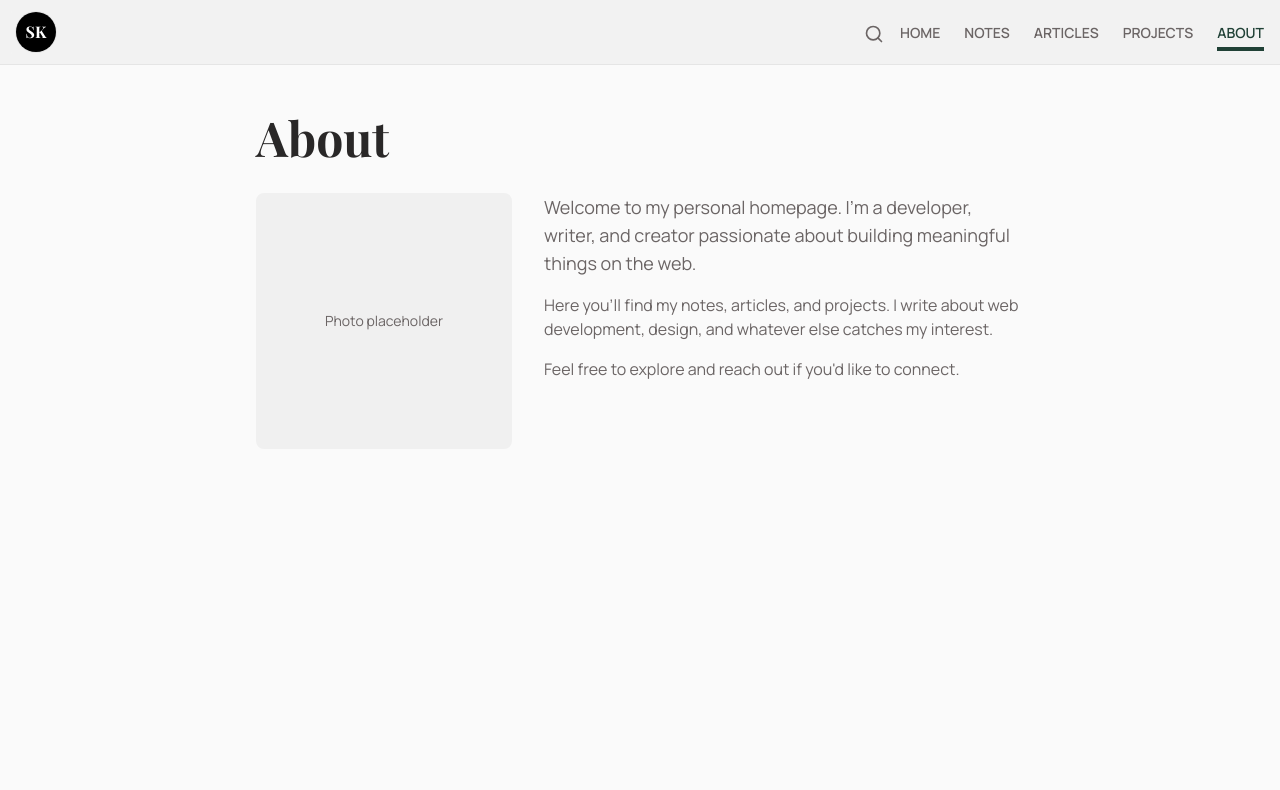
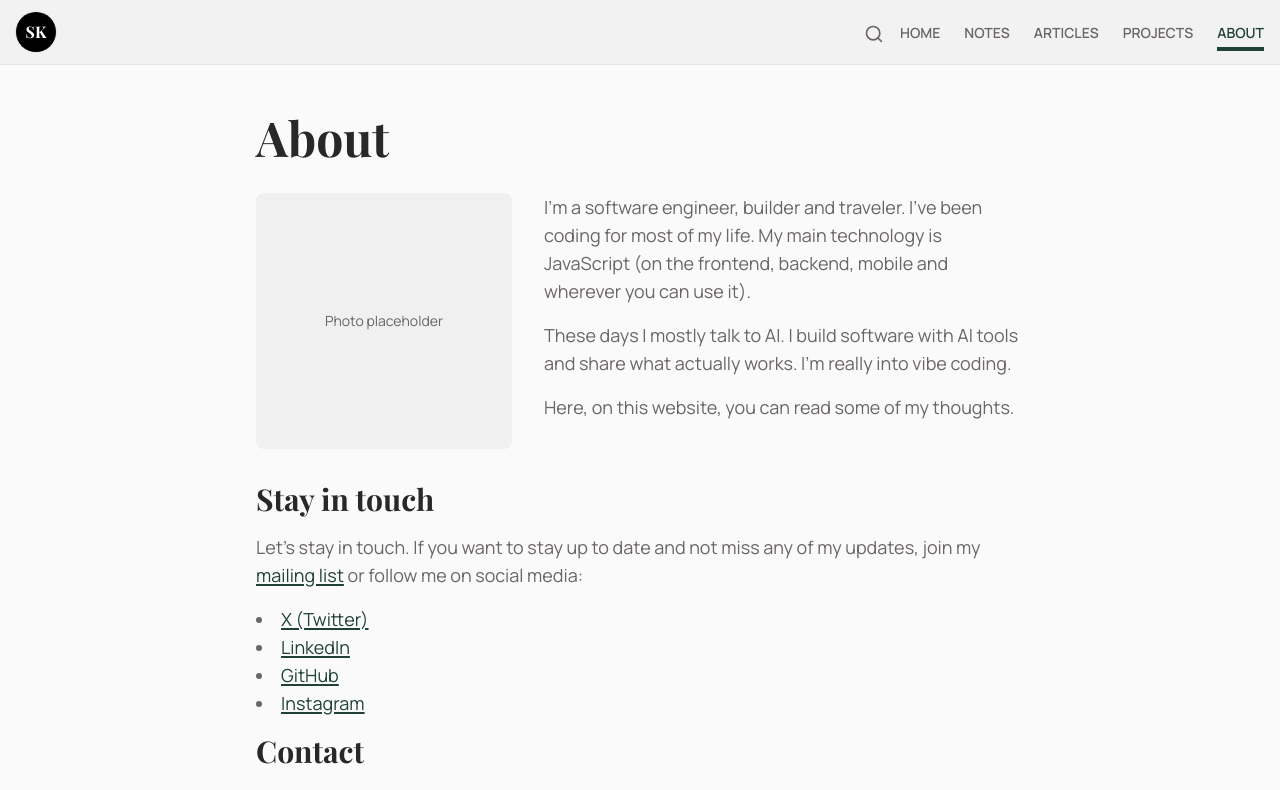
Before and after one commit to SK-base/szymonkonczal.com, a Next.js app: page /about in a window 1280 px wide. Shown: the top 790 px of the page. Built offline with nearby package versions, Linux system fonts and the light colour scheme; no server answers; a web font is replaced by a local one.

Commit message:
Update on About page

```diff
--- a/app/about/page.tsx
+++ b/app/about/page.tsx
@@ -1,5 +1,6 @@
 import type { Metadata } from "next";
 import { absoluteUrl, buildOpenGraph, buildTwitter } from "@/lib/metadata";
+import Link from "next/link";
 
 const description =
   "I'm a developer, writer, and creator passionate about building meaningful things on the web. Notes, articles, and projects.";
@@ -23,7 +24,7 @@
       <div className="max-w-3xl mx-auto">
         <h1 className="font-serif text-5xl font-bold mb-8">About</h1>
 
-        <div className="flex flex-col md:flex-row gap-8 items-start">
+        <div className="flex flex-col md:flex-row gap-8 items-start mb-8">
           <div className="relative w-48 h-48 md:w-64 md:h-64 flex-shrink-0 bg-surface rounded-lg flex items-center justify-center">
             <span className="text-muted-foreground text-sm">Photo placeholder</span>
           </div>
@@ -31,19 +32,31 @@
           <div className="flex-1">
             <div className="prose prose-lg max-w-none">
               <p className="text-lg text-muted-foreground mb-4">
-                Welcome to my personal homepage. I&apos;m a developer, writer, and
-                creator passionate about building meaningful things on the web.
+              I&apos;m a software engineer, builder and traveler. I&apos;ve been coding for most of my life. My main technology is JavaScript (on the frontend, backend, mobile and wherever you can use it).
               </p>
-              <p className="text-muted-foreground mb-4">
-                Here you&apos;ll find my notes, articles, and projects. I write about
-                web development, design, and whatever else catches my interest.
+              <p className="text-lg text-muted-foreground mb-4">
+              These days I mostly talk to AI. I build software with AI tools and share what actually works. I&apos;m really into vibe coding.
               </p>
-              <p className="text-muted-foreground">
-                Feel free to explore and reach out if you&apos;d like to connect.
+              <p className="text-lg text-muted-foreground mb-4">
+              Here, on this website, you can read some of my thoughts.
               </p>
             </div>
           </div>
         </div>
+        <h2 className="font-serif text-3xl font-bold mb-4">Stay in touch</h2>
+        <p className="text-lg text-muted-foreground mb-4">
+          Let&apos;s stay in touch. If you want to stay up to date and not miss any of my updates, join my <Link href="/mailing-list" className="text-accent hover:text-accent-dark underline decoration-2 decoration-accent underline-offset-2">mailing list</Link> or follow me on social media:
+        </p>
+        <ul className="list-disc list-inside text-lg text-muted-foreground mb-4">
+          <li><Link href="https://x.com/szymonkonczal" className="text-accent hover:text-accent-dark underline decoration-2 decoration-accent underline-offset-2">X (Twitter)</Link></li>
+          <li><Link href="https://linkedin.com/in/szymonkonczal" className="text-accent hover:text-accent-dark underline decoration-2 decoration-accent underline-offset-2">LinkedIn</Link></li>
+          <li><Link href="https://github.com/archon-" className="text-accent hover:text-accent-dark underline decoration-2 decoration-accent underline-offset-2">GitHub</Link></li>
+          <li><Link href="https://instagram.com/szymonkonczal" className="text-accent hover:text-accent-dark underline decoration-2 decoration-accent underline-offset-2">Instagram</Link></li>
+        </ul>
+        <h2 className="font-serif text-3xl font-bold mb-4">Contact</h2>
+        <p className="text-lg text-muted-foreground mb-4">
+          If you want to reach out - drop me an email on <Link href="mailto:hello@szymonkonczal.com" className="text-accent hover:text-accent-dark underline decoration-2 decoration-accent underline-offset-2">hello@szymonkonczal.com</Link>.
+        </p>
       </div>
     </div>
   );
--- a/app/page.tsx
+++ b/app/page.tsx
@@ -30,9 +30,9 @@
     <div className="container mx-auto px-4 py-12">
       <div className="max-w-4xl mx-auto">
         <section className="mb-16">
-          <h1 className="font-serif text-5xl font-bold mb-4">Welcome</h1>
+          {/* <h1 className="font-serif text-5xl font-bold mb-4">Welcome</h1> */}
           <p className="text-lg text-muted-foreground">
-            Notes, articles, and projects from my journey.
+            Hello 👋, my name is <Link href="/about" className="text-accent hover:text-accent-dark underline decoration-2 decoration-accent underline-offset-2">Szymon!</Link> Welcome to my website! Read my articles, notes and see projects from my journey.
           </p>
         </section>
 
```
